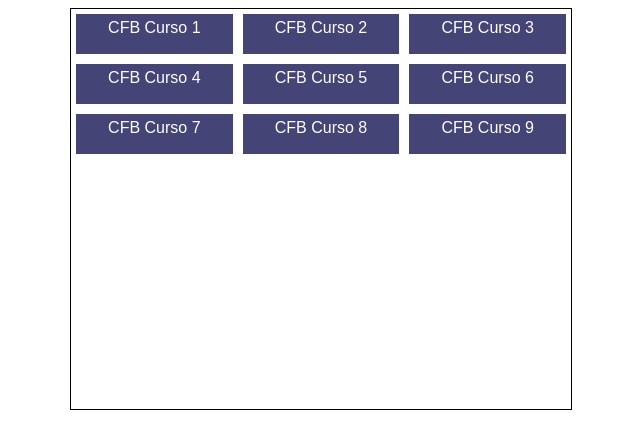
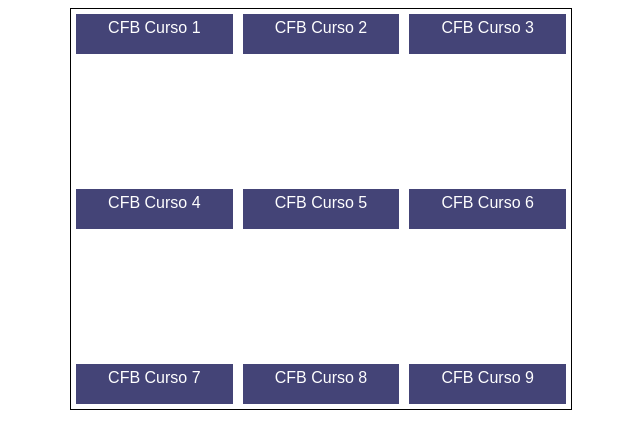
Before and after one commit to Lucassweb/flex-box, a plain HTML site: page aula_7/index.html in a window 1280 px wide. Shown: the whole page, without its empty margins (319-959 px from the left). Drawn offline with Linux system fonts and the light colour scheme.

Commit message:
Aplicando align-content - space-between

```diff
--- a/aula_7/index.html
+++ b/aula_7/index.html
@@ -17,7 +17,7 @@
             margin: 0 auto;
             border: 1px solid #000;
             justify-content: center; /* Eixo principal */
-            align-content: flex-start; /* Eixo secundario */
+            align-content: space-between; /* Eixo secundario */
         }
 
         .flexivel {
```
